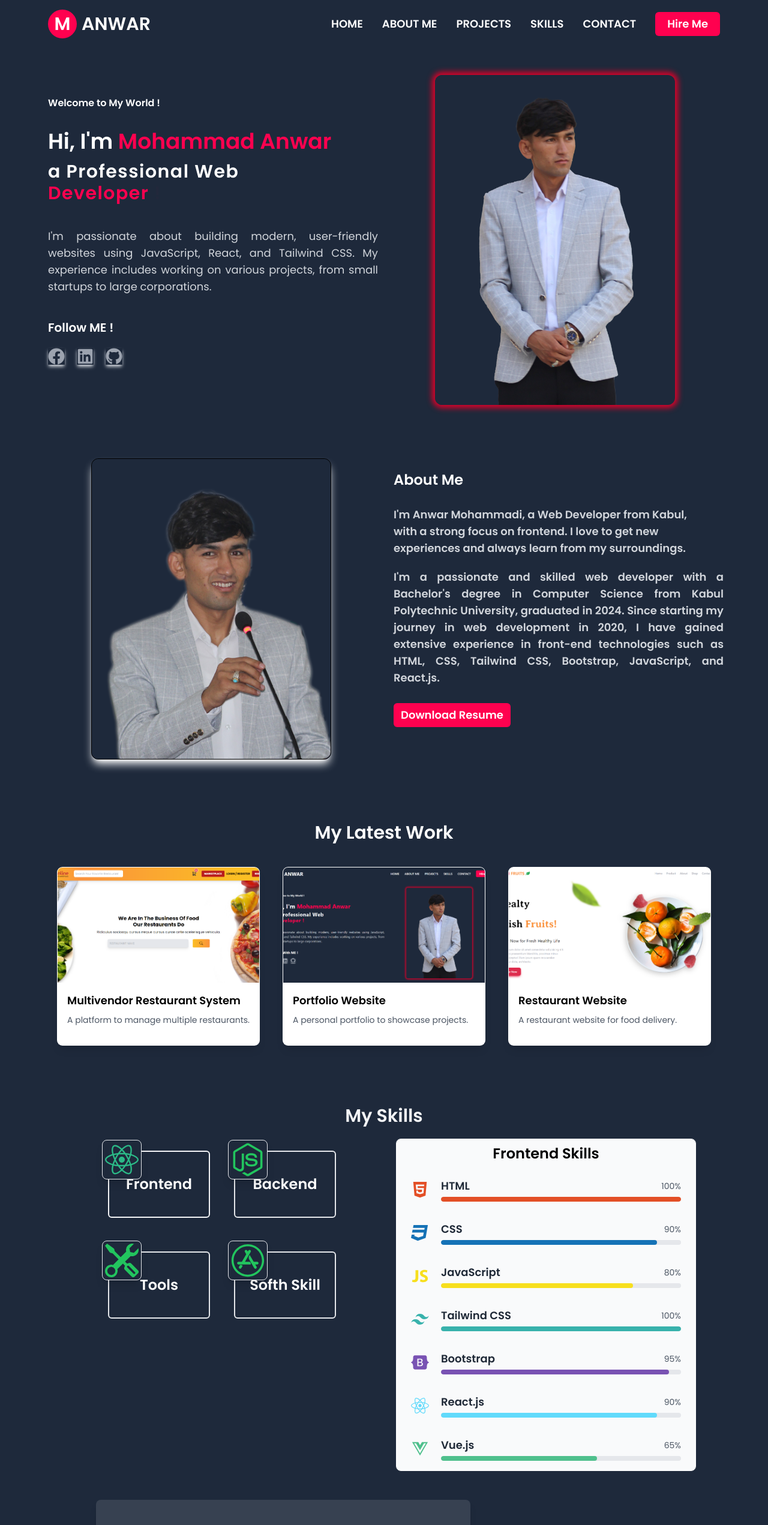
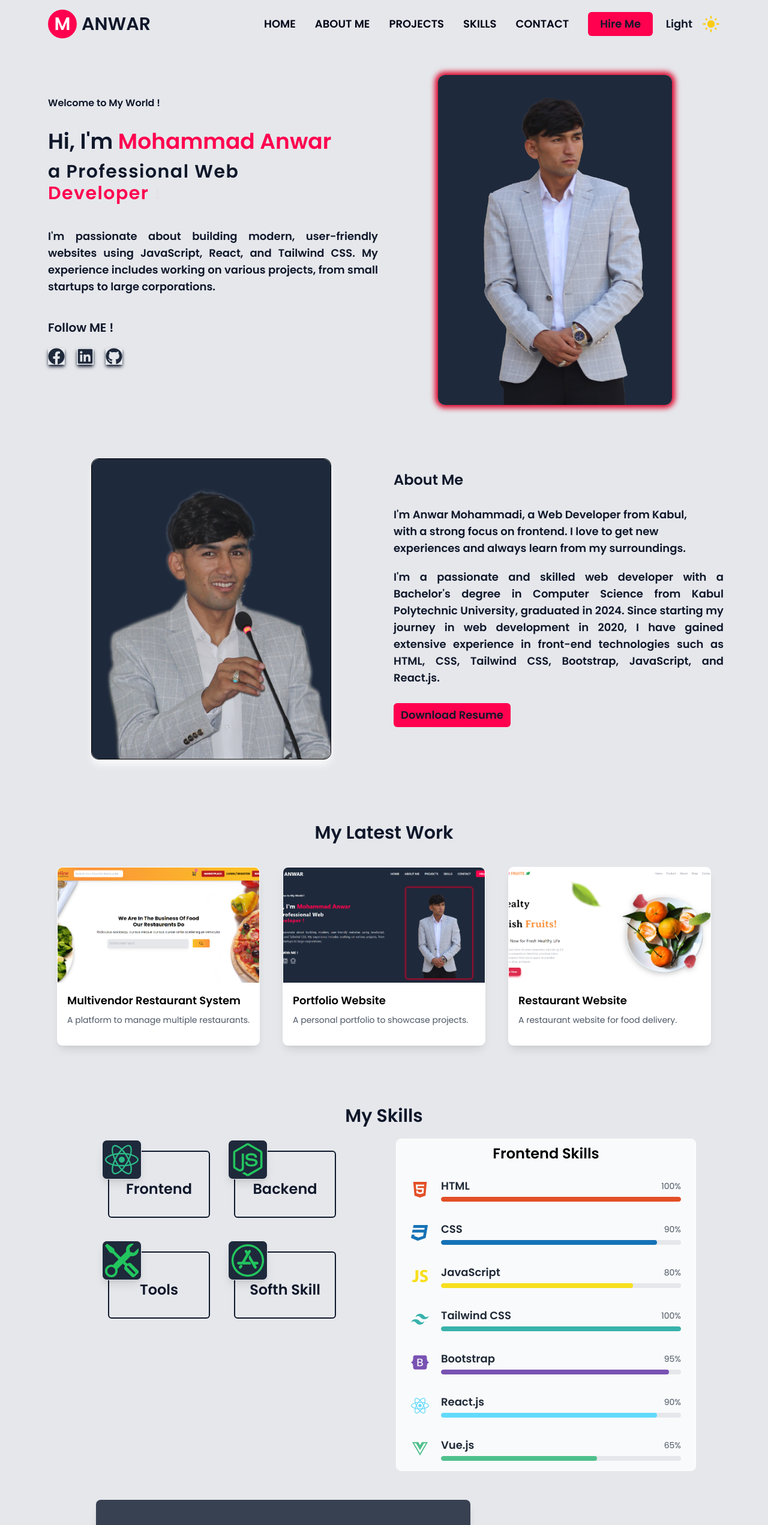
Before and after one commit to AnwarMohammadi2001/My_Portfolio, a React (Vite) app: page / in a window 1280 px wide. Shown: the top 2542 px of the page at 60% size. Built offline with nearby package versions, Linux system fonts and the light colour scheme; a web font is replaced by a local one.

Commit message:
Create the dark mode

```diff
--- a/src/App.jsx
+++ b/src/App.jsx
@@ -1,10 +1,9 @@
 import React from "react";
-
 import Layout from "./Layout/Layout";
 
 const App = () => {
   return (
-    <div>
+    <div className="">
       <Layout />
     </div>
   );
--- a/src/Components/About_Me/AboutMe.jsx
+++ b/src/Components/About_Me/AboutMe.jsx
@@ -26,7 +26,7 @@ const AboutMe = () => {
           transition={{ duration: 0.8, ease: "easeInOut", delay: 0.3 }}
         >
           <motion.h1
-            className="text-white font-bold px-5 md:px-0 text-2xl"
+            className="text-slate-900 dark:text-gray-100 font-bold px-5 md:px-0 text-2xl"
             initial={{ opacity: 0, y: -50 }}
             animate={{ opacity: 1, y: 0 }}
             transition={{ duration: 0.6, ease: "easeOut" }}
@@ -34,7 +34,7 @@ const AboutMe = () => {
             About Me
           </motion.h1>
           <motion.p
-            className="lg:w-[500px]  mt-7  text-gray-300 text-lg font-semibold"
+            className="lg:w-[500px]  mt-7  text-slate-900 dark:text-gray-100 text-lg font-semibold"
             initial={{ opacity: 0, y: 30 }}
             animate={{ opacity: 1, y: 0 }}
             transition={{ duration: 0.6, ease: "easeOut", delay: 0.4 }}
@@ -44,7 +44,7 @@ const AboutMe = () => {
             surroundings.
           </motion.p>
           <motion.p
-            className="lg:w-[550px]  mt-5 text-gray-300 text-lg text-justify font-semibold"
+            className="lg:w-[550px]  mt-5 text-slate-900 dark:text-gray-100 text-lg text-justify font-semibold"
             initial={{ opacity: 0, y: 30 }}
             animate={{ opacity: 1, y: 0 }}
             transition={{ duration: 0.6, ease: "easeOut", delay: 0.6 }}
@@ -59,7 +59,7 @@ const AboutMe = () => {
           {/* Button Animation */}
           <div className="flex justify-center md:justify-end lg:justify-start">
             <motion.button
-              className="bg-[#ff014f] text-white  mt-7 font-bold text-lg px-3 hover:bg-[#930d35] py-1.5 rounded-md"
+              className="bg-[#ff014f] text-slate-900 dark:text-gray-100 mt-7 font-bold text-lg px-3 hover:bg-[#930d35] py-1.5 rounded-md"
               initial={{ opacity: 0, scale: 0.8 }}
               animate={{ opacity: 1, scale: 1 }}
               transition={{ duration: 0.5, ease: "easeOut", delay: 0.8 }}
--- a/src/Components/Home/Home.jsx
+++ b/src/Components/Home/Home.jsx
@@ -52,12 +52,12 @@ const Home = () => {
         className="container  mx-auto min-h-[600px] pt-10  grid grid-cols-1 md:gap-8 lg:gap-5 md:grid-cols-2"
       >
         <div className="flex flex-col pt-10 items-center md:items-start">
-          <h1 className="text-md font-bold text-white">
+          <h1 className={`text-md font-bold text-slate-900 dark:text-gray-100`}>
             Welcome to My World !
           </h1>
           <motion.h1
             ref={textRef} // Reference to observe this element
-            className="text-4xl font-bold mt-8 text-white"
+            className="text-4xl font-bold mt-8 text-slate-900 dark:text-gray-100"
             variants={container}
             initial="hidden"
             animate={isInView ? "visible" : "hidden"} // Play animation when in view
@@ -77,7 +77,7 @@ const Home = () => {
               </motion.span>
             ))}
           </motion.h1>
-          <p className="text-3xl text-white font-bold mt-3  tracking-wider">
+          <p className="text-3xl text-slate-900 dark:text-gray-100 font-bold mt-3  tracking-wider">
             a Professional Web <br />{" "}
             <span className="text-[#ff014f]">
               Developer{" "}
@@ -95,7 +95,7 @@ const Home = () => {
               </motion.span>
             </span>
           </p>
-          <p className="mt-10 text-gray-300 text-lg text-justify">
+          <p className="mt-10 text-slate-900 dark:text-gray-100 font-semibold text-lg text-justify">
             I'm passionate about building modern, user-friendly websites using
             JavaScript, React, and Tailwind CSS. My experience includes working
             on various projects, from small startups to large corporations.
@@ -104,14 +104,16 @@ const Home = () => {
 
           {/* scoial media logo */}
           <div className="mt-10">
-            <h1 className="text-white font-bold text-xl">Follow ME !</h1>
-            <div className="flex space-x-5 mt-5 text-gray-400 ">
+            <h1 className="text-slate-900 dark:text-gray-100 font-bold text-xl">
+              Follow ME !
+            </h1>
+            <div className="flex space-x-5 mt-5 text-slate-800 dark:text-gray-300 ">
               <a
                 href="https://www.facebook.com/anwar.lashkari.5"
                 target="_blanck"
               >
                 <FaFacebook
-                  className="cursor-pointer shadow-md shadow-gray-300 hover:shadow-none"
+                  className="cursor-pointer shadow-md shadow-slate-900 dark:shadow-gray-300 hover:shadow-none"
                   size={28}
                 />
               </a>
@@ -120,13 +122,13 @@ const Home = () => {
                 target="_blanck"
               >
                 <FaLinkedin
-                  className="cursor-pointer shadow-md shadow-gray-300 hover:shadow-none"
+                  className="cursor-pointer shadow-md shadow-slate-900 dark:shadow-gray-300 hover:shadow-none"
                   size={28}
                 />
               </a>
               <a href="https://github.com/AnwarMohammadi2001" target="_blanck">
                 <FaGithub
-                  className="cursor-pointer shadow-md shadow-gray-300 hover:shadow-none"
+                  className="cursor-pointer shadow-md shadow-slate-900 dark:shadow-gray-300 hover:shadow-none"
                   size={28}
                 />
               </a>
@@ -134,8 +136,8 @@ const Home = () => {
           </div>
         </div>
         <div className="flex justify-center items-center mt-10 md:mt-0">
-          <div className="h-[550x] w-[400px]   rounded-xl z-10 shadow-[0px_0px_10px_5px_#de0029]">
-            <img src={cover} className="h-[550px] rounded-xl  " alt="" />
+          <div className="h-[550x] w-[390px]   rounded-xl  shadow-[0px_0px_10px_5px_#de0029]">
+            <img src={cover} className="h-[550px] w-full rounded-xl  " alt="" />
           </div>
         </div>
       </div>
--- a/src/Components/Navbar.jsx
+++ b/src/Components/Navbar.jsx
@@ -1,6 +1,7 @@
-import React, { useState } from "react";
+import React, { useState, useEffect } from "react";
 import { FaXmark } from "react-icons/fa6";
 import { MdMenu } from "react-icons/md";
+import { MdLightMode, MdDarkMode } from "react-icons/md";
 import ResponsiveNavbar from "./ResponsiveNavbar";
 
 const navItems = [
@@ -32,10 +33,22 @@ const navItems = [
 ];
 export const Navbar = () => {
   const [isopen, setIsOpen] = useState(false);
+  const [darkmode, setDarkmode] = useState(() => {
+    const mode = localStorage.getItem("darkmode");
+    return mode === "false";
+  });
+  useEffect(() => {
+    if (darkmode) {
+      document.documentElement.classList.add("dark");
+    } else {
+      document.documentElement.classList.remove("dark");
+    }
+    localStorage.setItem("darkmode", String(darkmode));
+  }, [darkmode]);
 
   return (
     <div>
-      <nav className="container flex h-[80px] items-center  justify-between  bg-[#1E293B] ">
+      <nav className="container flex h-[80px] items-center  justify-between  bg-gray-200 dark:bg-[#1E293B] ">
         <div>
           {/* Logo and Name */}
           <h1 className="text-3xl font-bold text-[#F0F0F0]">
@@ -44,8 +57,8 @@ export const Navbar = () => {
                 M
               </span>
               <span
-                className="text-white
-              "
+                className={`${darkmode ? "text-gray-100" : "text-slate-900"}
+              `}
               >
                 ANWAR
               </span>
@@ -58,15 +71,40 @@ export const Navbar = () => {
             {navItems.map((item) => (
               <li
                 key={item.id}
-                className="uppercase inline-block cursor-pointer hover:text-[#ff014f] text-white text-lg hover:shadow-[0_3px_0_-1px_#ff014f] duration-300 font-semibold"
+                className="uppercase inline-block cursor-pointer hover:text-[#ff014f] text-slate-950 dark:text-gray-100 dark:hover:text-[#ff014f] text-lg hover:shadow-[0_3px_0_-1px_#ff014f] duration-300 font-semibold"
               >
                 <a href={item.path}>{item.title}</a>
               </li>
             ))}
           </ul>
-          <button className="bg-[#ff014f] text-white font-bold text-lg px-5 hover:bg-[#930d35] py-1.5 rounded-md">
-            Hire Me
-          </button>
+          <div className="flex items-center gap-3">
+            <button
+              className={`bg-[#ff014f]  font-bold text-lg px-5 hover:bg-[#930d35] py-1.5 rounded-md ${
+                darkmode ? "text-gray-100" : "text-slate-900"
+              } `}
+            >
+              Hire Me
+            </button>
+            <div className="hidden md:flex w-[100px]  items-center justify-end ">
+              <div
+                className="flex items-center cursor-pointer transition-all gap-2 duration-300"
+                onClick={() => setDarkmode(!darkmode)}
+              >
+                <span
+                  className={`text-lg font-bold mr-2   ${
+                    darkmode ? "text-gray-100" : "text-slate-900"
+                  } `}
+                >
+                  {darkmode ? " Dark" : " Light"}
+                </span>
+                {darkmode ? (
+                  <MdDarkMode className="text-blue-500 text-3xl" />
+                ) : (
+                  <MdLightMode className="text-yellow-400 text-3xl" />
+                )}
+              </div>
+            </div>
+          </div>
         </div>
         <div onClick={() => setIsOpen(!isopen)} className="block lg:hidden">
           {!isopen ? (
--- a/src/Components/Projects/Project.jsx
+++ b/src/Components/Projects/Project.jsx
@@ -36,7 +36,9 @@ const Projects = () => {
   return (
     <div id="projects" className="mx-auto px-4 py-10">
       <div className="flex justify-center">
-        <h1 className="text-white font-bold text-3xl pb-10">My Latest Work</h1>
+        <h1 className="text-slate-900 dark:text-gray-100 font-bold text-3xl pb-10">
+          My Latest Work
+        </h1>
       </div>
       {/* Grid layout for cards */}
       <div className="container grid grid-cols-1 sm:grid-cols-2 lg:grid-cols-3 gap-10">
@@ -62,15 +64,13 @@ const Projects = () => {
                   className="bg-transparent text-white border-2  p-3 rounded-full hover:bg-gray-100 hover:text-black flex items-center space-x-2"
                 >
                   <FaCode size={28} />
-
                 </a>
                 {/* More Details Button */}
                 <a
                   href={project.details}
-                   className="bg-transparent text-white border-2  p-3 rounded-full hover:bg-gray-100 hover:text-black flex items-center space-x-2"
+                  className="bg-transparent text-white border-2  p-3 rounded-full hover:bg-gray-100 hover:text-black flex items-center space-x-2"
                 >
                   <BiShow size={28} />
-
                 </a>
               </div>
             </div>
--- a/src/Components/Skills/Skills.jsx
+++ b/src/Components/Skills/Skills.jsx
@@ -5,7 +5,7 @@ const Skills = () => {
   return (
     <section id="skills">
       <div className="px-5 mt-10">
-        <h2 className="text-center py-5 text-3xl font-bold text-gray-100 ">
+        <h2 className="text-center py-5 text-3xl font-bold text-slate-900 dark:text-gray-100 ">
           My Skills
         </h2>
         <SkillsItems />
--- a/src/Components/Skills/SkillsItems.jsx
+++ b/src/Components/Skills/SkillsItems.jsx
@@ -43,13 +43,13 @@ const SkillsItems = () => {
         <div className="grid grid-cols-2 gap-10 px-5 lg:px-10">
           <div
             onClick={() => setActiveTab("Frontend")}
-            className={`md:h-28 h-24 relative cursor-pointer  rounded-md border-2 bg-transparent md:text-2xl text-lg text-white font-bold flex justify-center  items-end pb-5 lg:pb-0 lg:items-center ${
+            className={`md:h-28 h-24 relative cursor-pointer border-slate-900 dark:border-gray-100  rounded-md border-2 bg-transparent md:text-2xl text-lg text-slate-900 dark:text-gray-100 font-bold flex justify-center  items-end pb-5 lg:pb-0 lg:items-center ${
               activeTap === "Frontend"
-                ? "bg-gray-700 border-gray-100 text-[#2bb987] border-2"
+                ? "bg-gray-700 border-gray-100 text-[#2bb987] "
                 : ""
             } `}
           >
-            <h1>Frontend</h1>
+            <h1 className="pt-4">Frontend</h1>
 
             <span className="absolute -left-3 -top-5 border p-1 rounded-lg shadow-lg bg-[#1E293B]">
               <FaReact
@@ -63,13 +63,13 @@ const SkillsItems = () => {
           </div>
           <div
             onClick={() => setActiveTab("Backend")}
-            className={`md:h-28 h-24 relative cursor-pointer  rounded-md border-2 bg-transparent md:text-2xl text-lg text-white font-bold flex justify-center  items-end pb-5 lg:pb-0 lg:items-center ${
+            className={`md:h-28 h-24 relative cursor-pointer border-slate-900 dark:border-gray-100  rounded-md border-2 bg-transparent md:text-2xl text-lg text-slate-900 dark:text-gray-100 font-bold flex justify-center  items-end pb-5 lg:pb-0 lg:items-center ${
               activeTap === "Backend"
                 ? "bg-gray-700 border-gray-100 text-[#2bb987] border-2"
                 : ""
             } `}
           >
-            <h1>Backend</h1>
+            <h1 className="pt-4">Backend</h1>
 
             <span className="absolute -left-3 -top-5 border p-1 rounded-lg shadow-lg bg-[#1E293B]">
               <FaNodeJs
@@ -85,13 +85,13 @@ const SkillsItems = () => {
         <div className="grid grid-cols-2 gap-10 px-5 lg:px-10 mt-14">
           <div
             onClick={() => setActiveTab("Tools")}
-            className={`md:h-28 h-24 relative cursor-pointer  rounded-md border-2 bg-transparent md:text-2xl text-lg text-white font-bold flex justify-center  items-end pb-5 lg:pb-0 lg:items-center ${
+            className={`md:h-28 h-24 relative cursor-pointer border-slate-900 dark:border-gray-100  rounded-md border-2 bg-transparent md:text-2xl text-lg text-slate-900 dark:text-gray-100 font-bold flex justify-center  items-end pb-5 lg:pb-0 lg:items-center ${
               activeTap === "Tools"
-                ? "bg-gray-700 border-gray-100 text-[#2bb987] border-2"
+                ? "bg-gray-700 dark:border-gray-100 text-[#2bb987] border-2"
                 : ""
             }`}
           >
-            <h1>Tools</h1>
+            <h1 className="pt-4">Tools</h1>
 
             <span className="absolute -left-3 -top-5 border p-1 rounded-lg shadow-lg bg-[#1E293B]">
               <BsTools
@@ -106,13 +106,13 @@ const SkillsItems = () => {
           </div>
           <div
             onClick={() => setActiveTab("SoftTools")}
-            className={`md:h-28 h-24 relative cursor-pointer  rounded-md border-2 bg-transparent md:text-2xl text-lg text-white font-bold flex justify-center  items-end pb-5 lg:pb-0 lg:items-center ${
+            className={`md:h-28 h-24 relative cursor-pointer border-slate-900 dark:border-gray-100  rounded-md border-2 bg-transparent md:text-2xl text-lg text-slate-900 dark:text-gray-100 font-bold flex justify-center  items-end pb-5 lg:pb-0 lg:items-center ${
               activeTap === "SoftTools"
                 ? "bg-gray-700 border-gray-100 text-[#2bb987] border-2"
                 : ""
             }`}
           >
-            <h1 className="cursor-pointer">Softh Skill</h1>
+            <h1 className="cursor-pointer pt-4">Softh Skill</h1>
 
             <span className="absolute -left-3 -top-5 border p-1 rounded-lg shadow-lg bg-[#1E293B]">
               <FaAppStore
--- a/src/Layout/Layout.jsx
+++ b/src/Layout/Layout.jsx
@@ -9,7 +9,7 @@ import Footer from "../Components/Footer";
 
 const Layout = () => {
   return (
-    <div>
+    <div className="bg-gray-200  dark:bg-[#1E293B]">
       <header>
         <Navbar />
       </header>
--- a/src/index.css
+++ b/src/index.css
@@ -6,9 +6,9 @@
 .primary-btn {
   @apply bg-primary text-white font-semibold py-3 px-6 rounded-xl shadow-[0px_10px_14px_-7px_#de0029] hover:!scale-110 duration-300;
 }
-body {
+/* body {
   @apply bg-[#1E293B];
-}
+} */
 html {
   scroll-behavior: smooth;
 }
--- a/tailwind.config.js
+++ b/tailwind.config.js
@@ -1,6 +1,7 @@
 /** @type {import('tailwindcss').Config} */
 export default {
   content: ["./index.html", "./src/**/*.{js,ts,jsx,tsx}"],
+  darkMode: "class",
   theme: {
     extend: {
       colors: {
```
Also changed, not shown: src/assets/IMG_3675 - Copy.JPG (added).
